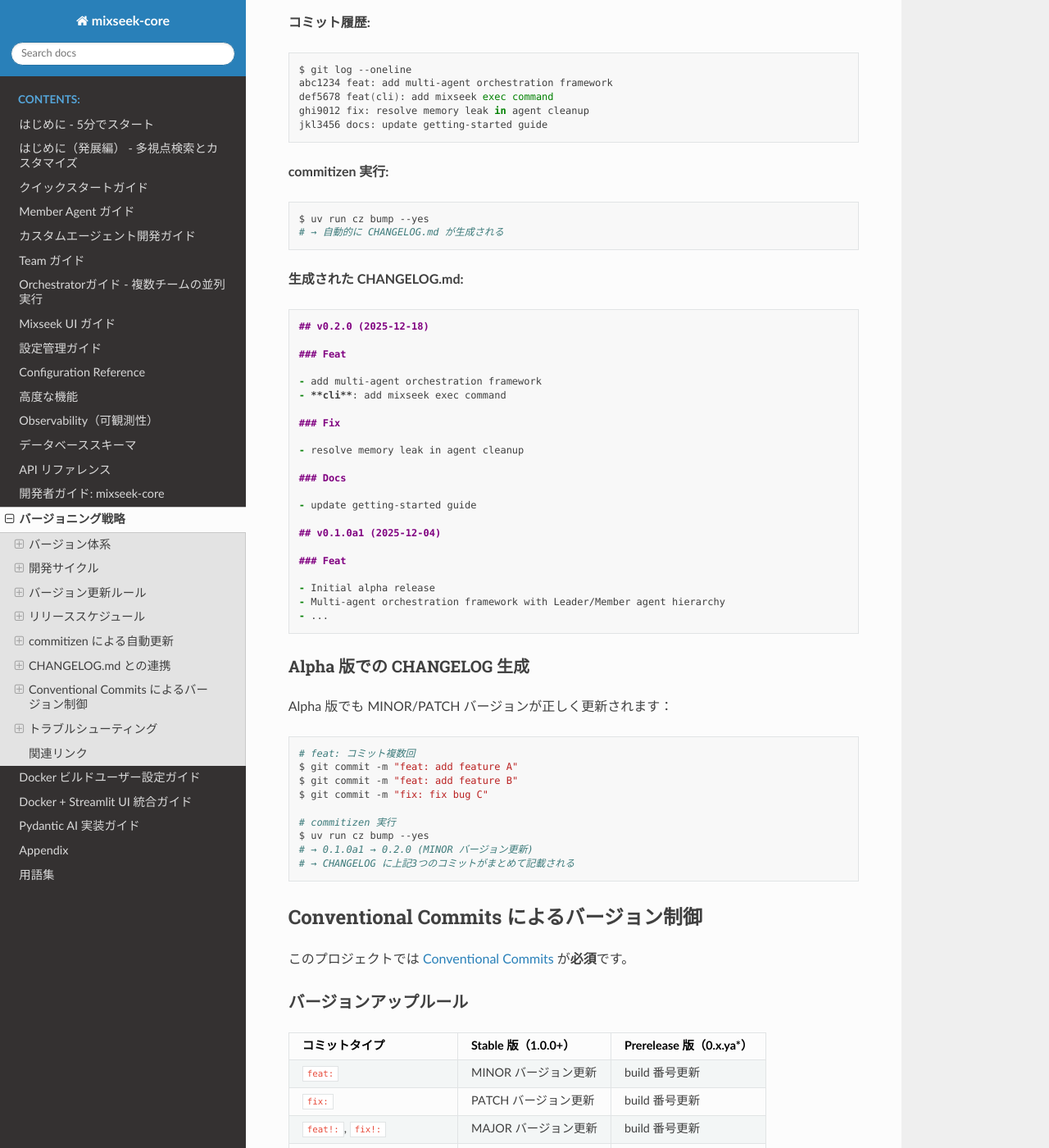
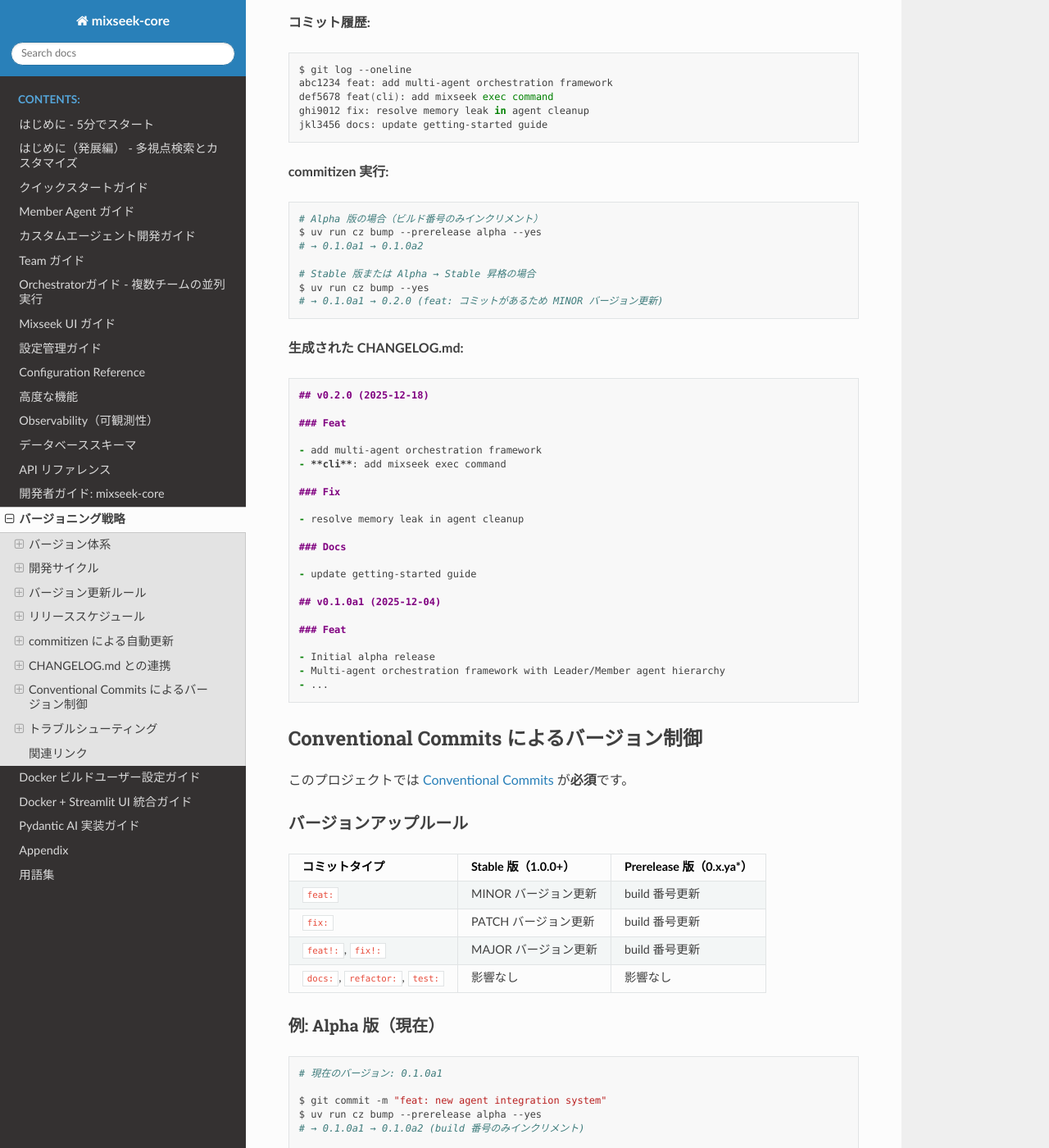
Before and after one commit to mixseek/mixseek-core, a Sphinx documentation site: the page built from docs/versioning.md, in a window 1280 px wide and 1400 px high, scrolled down 5992 px. Shown: the whole window at 82% size. Built offline with Sphinx 7.4.7 and the Read the Docs theme 3.1.0, drawn with Linux system fonts in a browser that asks for light colours.

Commit message:
docs: clarify CHANGELOG generation and remove duplicate alpha graduation section

````diff
--- a/docs/versioning.md
+++ b/docs/versioning.md
@@ -252,8 +252,13 @@
 
 **commitizen 実行:**
 ```bash
+# Alpha 版の場合（ビルド番号のみインクリメント）
+$ uv run cz bump --prerelease alpha --yes
+# → 0.1.0a1 → 0.1.0a2
+
+# Stable 版または Alpha → Stable 昇格の場合
 $ uv run cz bump --yes
-# → 自動的に CHANGELOG.md が生成される
+# → 0.1.0a1 → 0.2.0 (feat: コミットがあるため MINOR バージョン更新)
 ```
 
 **生成された CHANGELOG.md:**
@@ -280,22 +285,6 @@
 - Initial alpha release
 - Multi-agent orchestration framework with Leader/Member agent hierarchy
 - ...
-```
-
-### Alpha 版での CHANGELOG 生成
-
-Alpha 版でも MINOR/PATCH バージョンが正しく更新されます：
-
-```bash
-# feat: コミット複数回
-$ git commit -m "feat: add feature A"
-$ git commit -m "feat: add feature B"
-$ git commit -m "fix: fix bug C"
-
-# commitizen 実行
-$ uv run cz bump --yes
-# → 0.1.0a1 → 0.2.0 (MINOR バージョン更新)
-# → CHANGELOG に上記3つのコミットがまとめて記載される
 ```
 
 ## Conventional Commits によるバージョン制御
````
